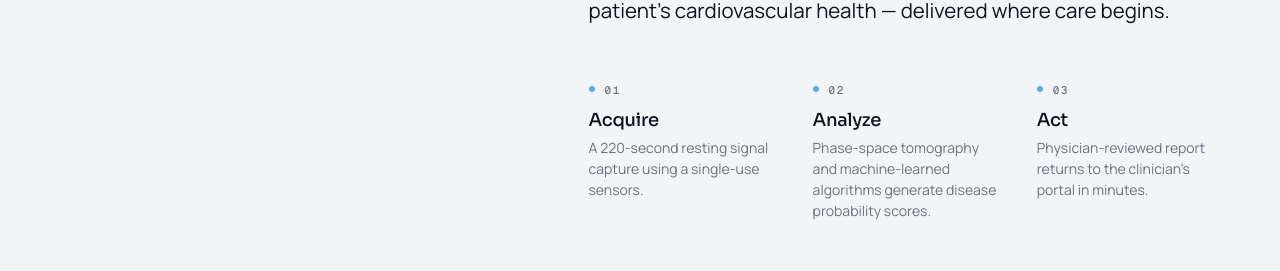
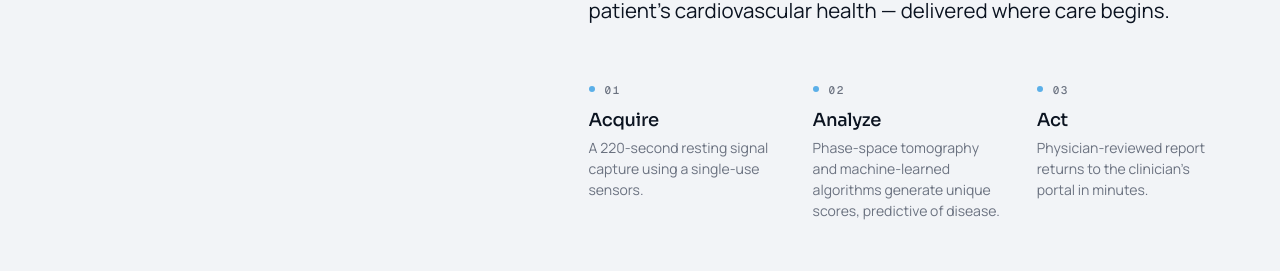
Before and after one commit to gsmith1014/project-atlas-2026, a React (Vite) app: page / in a window 1280 px wide. Shown: the part 1680-1951 px from the top of the page. Built offline with nearby package versions, Linux system fonts and the light colour scheme.

Commit message:
Update home.jsx

```diff
--- a/src/pages/home.jsx
+++ b/src/pages/home.jsx
@@ -230,7 +230,7 @@ export function HomePage({ tweaks }) {
               <div>
                 <Eyebrow>02</Eyebrow>
                 <h5 style={{ marginTop: 12 }}>Analyze</h5>
-                <p style={{ marginTop: 8, color: 'var(--fg-muted)', fontSize: 14, lineHeight: 1.5 }}>Phase-space tomography and machine-learned algorithms generate disease probability scores.</p>
+                <p style={{ marginTop: 8, color: 'var(--fg-muted)', fontSize: 14, lineHeight: 1.5 }}>Phase-space tomography and machine-learned algorithms generate unique scores, predictive of disease.</p>
               </div>
               <div>
                 <Eyebrow>03</Eyebrow>
```
